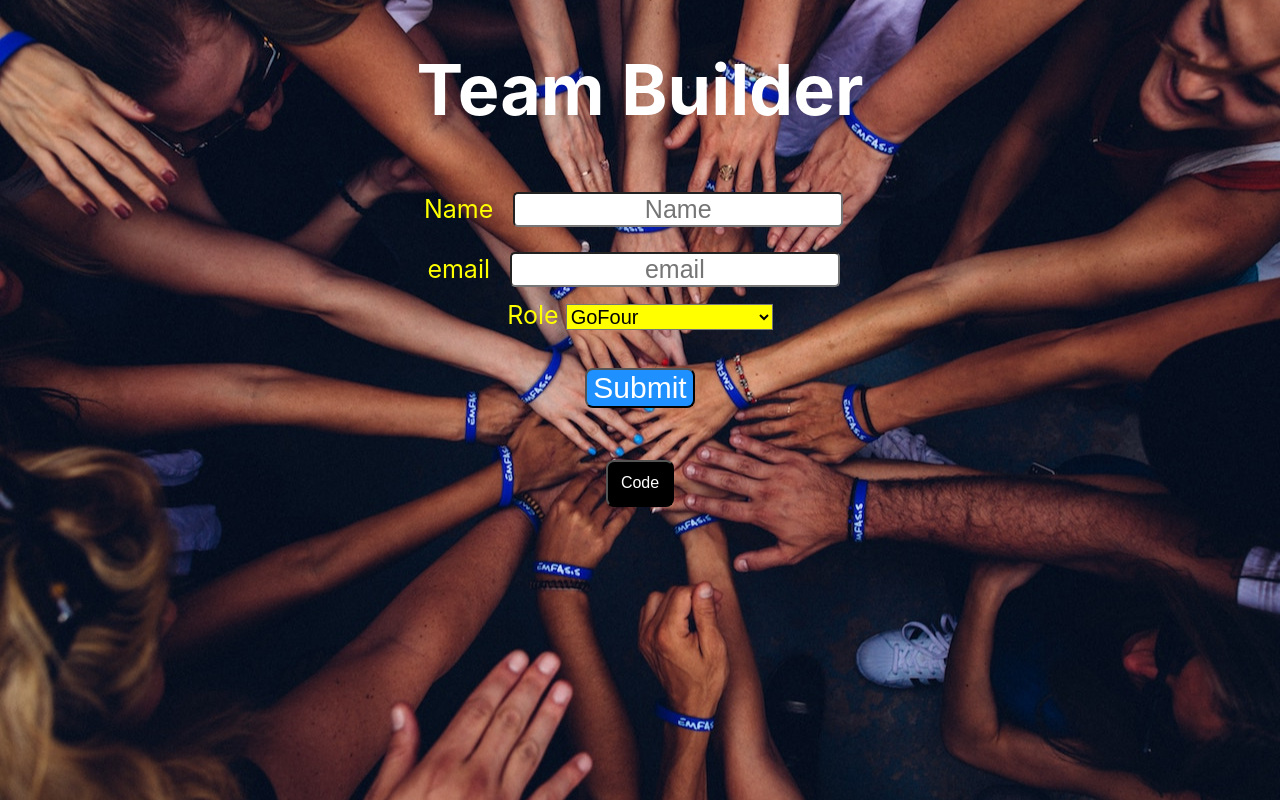
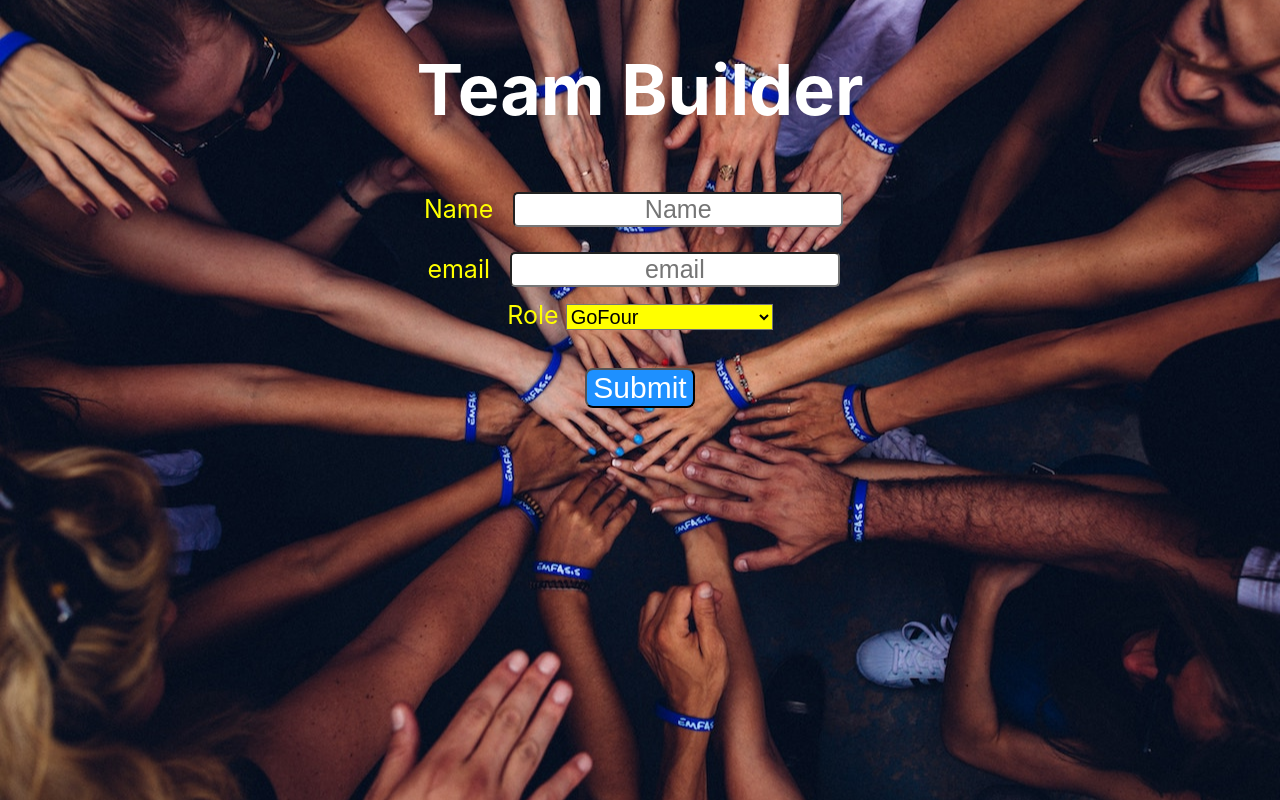
Before and after one commit to bloominstituteoftechnology/team-builder, a React (Create React App) app: page / in a window 1280 px wide. Built offline with nearby package versions, Linux system fonts and the light colour scheme.

Commit message:
Remove path component.

```diff
--- a/src/Components/Path.js
+++ /dev/null
@@ -1,29 +0,0 @@
-import React from 'react'
-import styled from "styled-components";
-
-const Button = styled.button`
-    font-size: 1.6rem;
-    padding: 1%;
-    margin: 1%;
-    border-radius: 8px;
-    background: black;
-    color: white;
-
-    &:hover{
-        background: white;
-        color: black;
-        border: 1px solid black;
-    }
-`;
-
-const Path = () => {
-    return (
-        <div>
-            <a href="https://github.com/J2Macwilliams/team-builder">
-                <Button>Code</Button>
-            </a>
-        </div>
-    )
-}
-
-export default Path
--- a/src/Components/TeamForm.js
+++ b/src/Components/TeamForm.js
@@ -1,6 +1,5 @@
 import React, {useState} from 'react';
 
-import Path from './Path';
 import styled from "styled-components";
 
 const FormDiv = styled.div`
@@ -93,7 +92,7 @@ export default function Form(props) {
                      <br />
                     <button type='submit' className="button" >  Submit    </button>
             </form>
-            <Path />
+
         </FormDiv>
     )
 };
```
